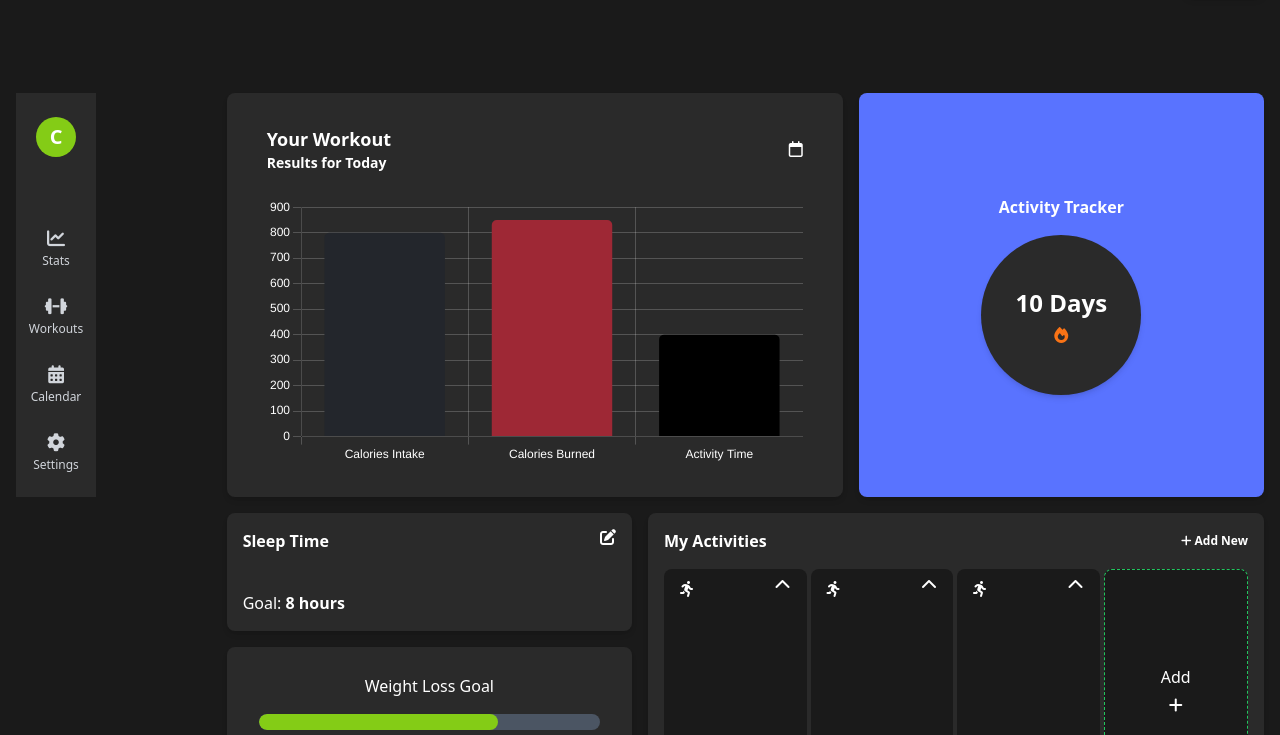
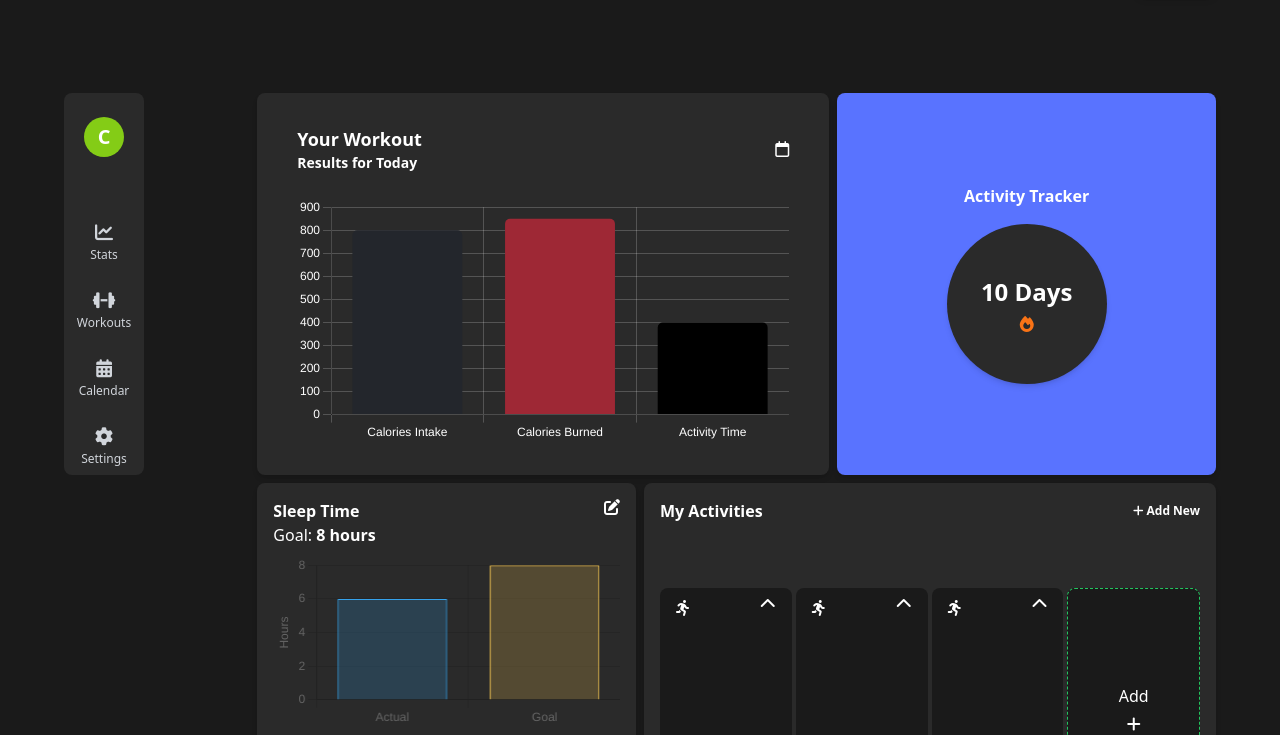
Before and after one commit to rubentotterman/logify, a website: page index.html in a window 1280 px wide. Shown: the part 71-806 px from the top of the page. Drawn offline with nearby package versions, Linux system fonts and the light colour scheme.

Commit message:
Sidebar
Updated UI

```diff
--- a/index.html
+++ b/index.html
@@ -12,8 +12,6 @@
 <body class="bg-darkBackground flex flex-col min-h-screen">
     <!--Content wrapper (adjust values in config if needed)-->
   <div id="app" class="container flex flex-1 flex-col">
-
-
 
     <!--Navbar content-->
     <nav class="navbar justify-between text text-white pt-5 relative flex">
@@ -59,37 +57,35 @@
       </nav>
 
     <!--Start of grid-->
-    <div class="flex flex-col justify-center lg:grid lg:grid-cols-6 gap-4 mt-24 flex-1">
+    <div class="flex flex-col justify-center lg:grid lg:grid-cols-6 gap-2 mt-24 flex-1">
 
       <!-- Sidebar -->
-    <nav class="bg-lightPanel lg:flex sm:hidden hidden col-span-1 text-white w-20 flex flex-col items-center justify-between py-6 ">
+    <nav class="bg-lightPanel lg:flex sm:hidden hidden col-span-1 text-white w-20 rounded-lg flex flex-col items-center justify-between pt-6 ">
       <!-- Logo -->
-      <div class="w-10 h-10 bg-lime-500 rounded-full flex items-center justify-center">
+      <div class="w-10 h-10 mb-6 bg-lime-500 rounded-full flex items-center justify-center cursor-pointer">
         <span class="text-xl font-bold">C</span>
       </div>
 
       <!-- Sidebar Navigation Links -->
-      <div class="space-y-6">
-          <a href="#" class="flex flex-col items-center text-gray-300 hover:text-white">
+      <div class="space-y-6 w-full">
+          <a href="#" class="flex flex-col items-center hover:bg-gray-700  text-gray-300 hover:text-white">
             <i class="fa-solid fa-chart-line text-lg"></i>
             <span class="text-xs">Stats</span>
           </a>
-          <a href="#" class="flex flex-col items-center text-gray-300 hover:text-white">
+          <a href="#" class="flex flex-col items-center hover:bg-gray-700  text-gray-300 hover:text-white">
             <i class="fa-solid fa-dumbbell text-lg"></i>
             <span class="text-xs">Workouts</span>
           </a>
-          <a href="#" class="flex flex-col items-center text-gray-300 hover:text-white">
+          <a href="#" class="flex flex-col items-center hover:bg-gray-700  text-gray-300 hover:text-white">
             <i class="fa-solid fa-calendar-days text-lg"></i>
             <span class="text-xs">Calendar</span>
           </a>
-        <a href="#" class="flex flex-col items-center text-gray-300 hover:text-white">
+        <a href="#" class="flex flex-col items-center pb-2 hover:bg-gray-700 min-w-full text-gray-300 hover:text-white">
           <i class="fa-solid fa-cog text-lg"></i>
           <span class="text-xs">Settings</span>
         </a>
       </div>
       </nav>
-
-
 
       <!--Chart Card-->
         <div class="bg-lightPanel text-white rounded-lg font-bold lg:col-span-3 py-2 px-4 shadow-md">
@@ -130,15 +126,16 @@
 
         <!--Sleep Time -->
         <div class="bg-lightPanel col-start-2 col-span-2 row-span-1 py-4 px-4 rounded-lg shadow-md text-white">
-           <div class="flex flex-col justify-between h-full">
+          <div class="flex flex-col justify-between h-full">
             <div class="flex justify-between">
               <p class="font-bold">Sleep Time</p>
-              <i class="fa-solid fa-pen-to-square"></i>
+              <i class="fa-solid fa-pen-to-square cursor-pointer"></i>
             </div>
             <div>
-              <p>Goal: <span class="font-bold"> 8 hours</span></p>
+              <p>Goal: <span class="font-bold">8 hours</span></p>
+              <canvas id="sleepChart" class="h-48 w-full mt-2"></canvas>
             </div>
-           </div>
+          </div>
         </div>
 
         <!--My Activities Card-->
@@ -219,6 +216,7 @@
             <p><span class="font-bold"> 80% </span> completed</p>
           </div>
         </div>
+
     </div><!--End of grid-->
   </div><!--End of wrapper-->
 
--- a/main.js
+++ b/main.js
@@ -74,3 +74,45 @@ const workedOutDays = [
   // Update the HTML to display the count
   const workoutDaysElement = document.getElementById('workout-days');
   workoutDaysElement.textContent = `${totalWorkoutDays} Days`;
+
+  document.addEventListener('DOMContentLoaded', () => {
+    const ctx = document.getElementById('sleepChart').getContext('2d');
+
+    const sleepData = {
+      labels: ['Actual', 'Goal'],
+      datasets: [{
+        label: 'Sleep Time',
+        data: [6, 8], // Example data: Actual sleep vs. Goal
+        backgroundColor: [
+          'rgba(54, 162, 235, 0.2)', // Light blue for actual sleep
+          'rgba(255, 206, 86, 0.2)'  // Light orange for goal
+        ],
+        borderColor: [
+          'rgba(54, 162, 235, 1)',
+          'rgba(255, 206, 86, 1)'
+        ],
+        borderWidth: 1
+      }]
+    };
+
+    new Chart(ctx, {
+      type: 'bar',
+      data: sleepData,
+      options: {
+        scales: {
+          y: {
+            beginAtZero: true,
+            title: {
+              display: true,
+              text: 'Hours'
+            }
+          }
+        },
+        plugins: {
+          legend: {
+            display: false // Hide legend if not needed
+          }
+        }
+      }
+    });
+  });
```
Also changed, not shown: dist/output.css.
